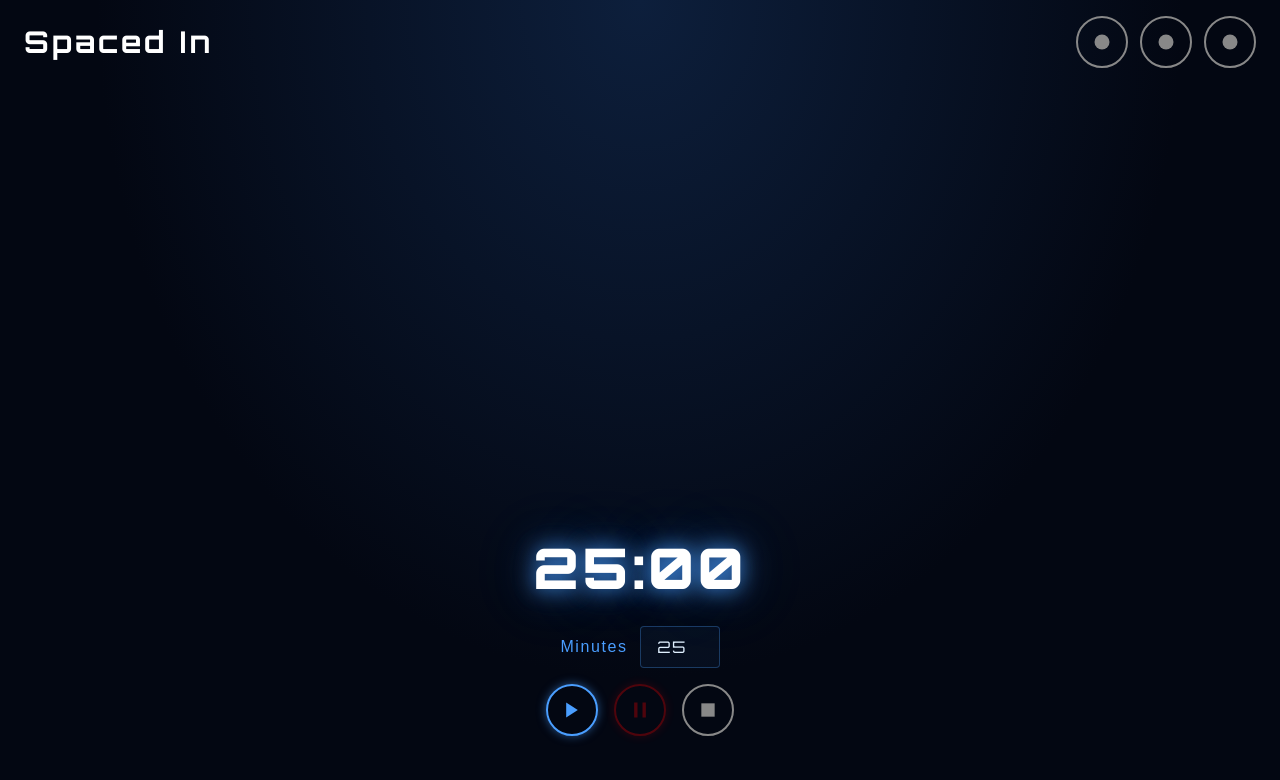
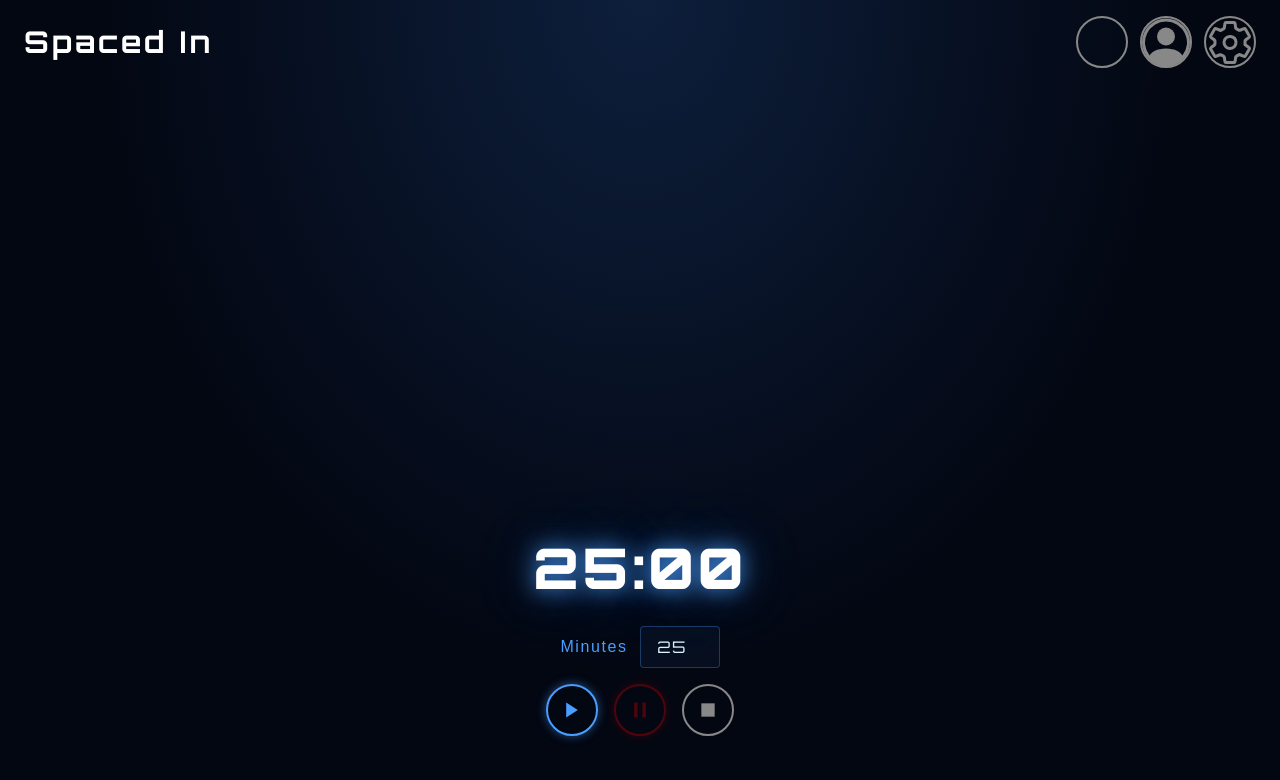
Before and after one commit to devsuoa/devsuoa-devs-sesa-beginner-hackathon-2026-lortisol, a React (Vite) app in the folder frontend/: page / in a window 1280 px wide. Shown: the top 780 px of the page. Built offline with nearby package versions, Linux system fonts and the light colour scheme.

Commit message:
added the icons, top right

```diff
--- a/frontend/src/App.tsx
+++ b/frontend/src/App.tsx
@@ -1,5 +1,7 @@
 import { useState, useRef } from "react"
 import "./index.css"
+import { BsPersonCircle } from "react-icons/bs"
+import { IoSettingsOutline } from "react-icons/io5"
 
 export default function App() {
   const [minutes, setMinutes] = useState(25)
@@ -64,22 +66,14 @@ export default function App() {
   <div className="flex gap-3">
 
   <button className="btn-end" title="Solar System">
-      {/* swap in whatever icon/label you want */}
-      <svg viewBox="0 0 24 24" fill="currentColor" width="18" height="18">
-        <circle cx="12" cy="12" r="10" />
-      </svg>
   </button>
 
   <button className="btn-end" title="Profile">
-      <svg viewBox="0 0 24 24" fill="currentColor" width="18" height="18">
-        <circle cx="12" cy="12" r="10" />
-      </svg>
+    <BsPersonCircle size={57}/>
   </button>
 
   <button className="btn-end" title="Settings">
-      <svg viewBox="0 0 24 24" fill="currentColor" width="18" height="18">
-        <circle cx="12" cy="12" r="10" />
-      </svg>
+    <IoSettingsOutline size={57}/>
   </button>
 
   </div>
--- /dev/null
+++ b/package.json
@@ -0,0 +1,5 @@
+{
+  "dependencies": {
+    "react-icons": "^5.6.0"
+  }
+}
```
Also changed, not shown: 1 other file (tests, documents, lock files or other folders). Lines whose indentation alone changed are shown as unchanged.
